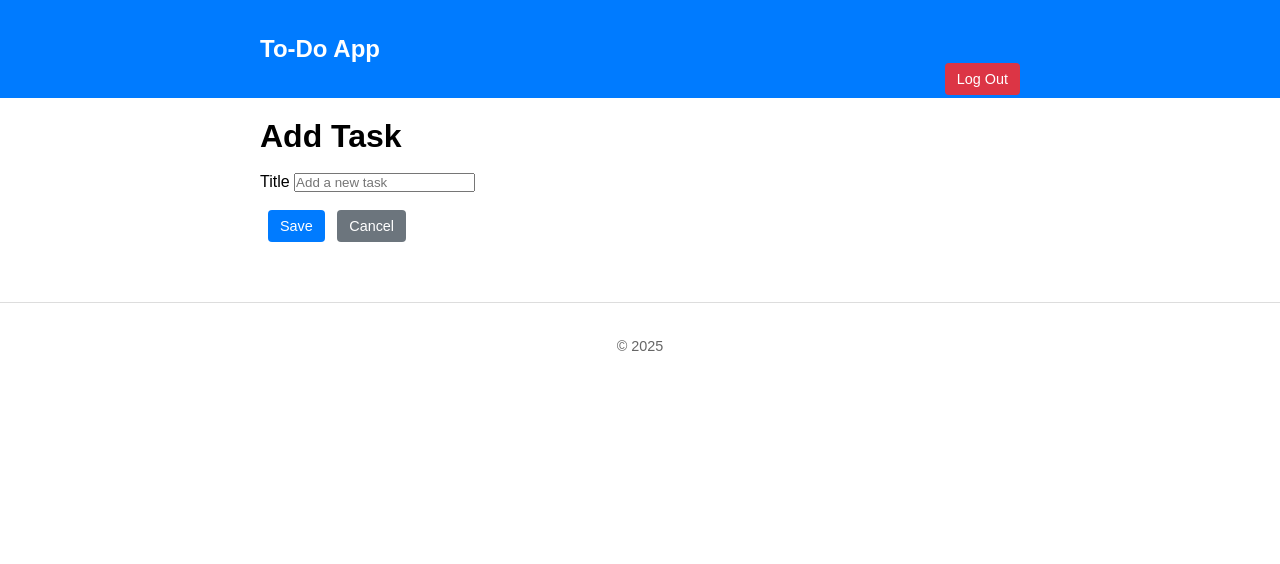
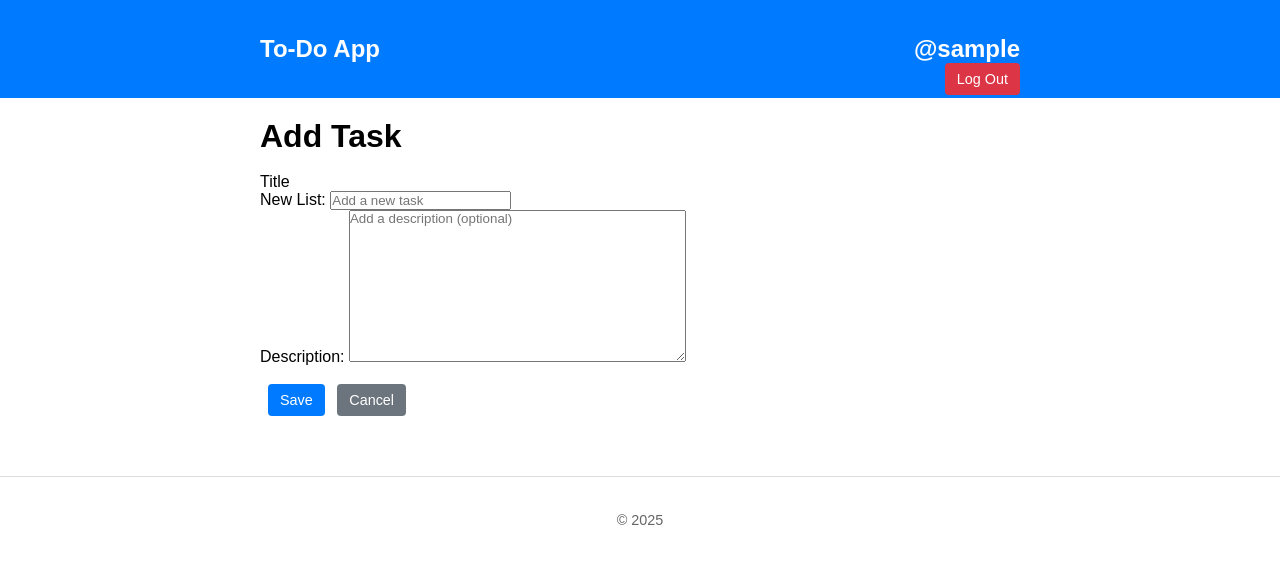
Before and after one commit to ab-wap/ToDo-app-Django, a Django app: page /add/ in a window 1280 px wide. Shown: the top 564 px of the page. Run offline with Django 5.2, Linux system fonts and the light colour scheme; the visitor is signed in with stand-in values (Sample User, id 1).

Commit message:
added fields to models, tied the user with its own data

```diff
--- a/toDoApp/forms.py
+++ b/toDoApp/forms.py
@@ -5,15 +5,20 @@ from .models import Todos
 class TodoForm(forms.ModelForm):
     class Meta:
         model = Todos
-        fields = 'title',
+        fields = ['title', 'description']
         labels = {
             'title' : 'New List',
+            'description': 'Description',
         }
         widgets = {
             'title' : forms.TextInput(attrs={
                 'placeholder': 'Add a new task',
                 'class': 'form-control',
-            })
+            }),
+            'description': forms.Textarea(attrs={
+                'placeholder': 'Add a description (optional)',
+                'class': 'form-control',
+            }),
         }
 
 class RegisterForm(forms.ModelForm):
--- a/toDoApp/models.py
+++ b/toDoApp/models.py
@@ -1,10 +1,14 @@
 from django.db import models
+from django.contrib.auth.models import User
 
 # Create your models here.
 class Todos(models.Model):
-    title = models.CharField(max_length=100)
-    # description = models.TextField()
+    user = models.ForeignKey(User, on_delete=models.CASCADE, default=1)
+    title = models.CharField(max_length=255)
+    description = models.TextField(null=True, blank=True)
     completed = models.BooleanField(default=False)
+    created_at = models.DateTimeField(auto_now_add=True)
+    updated_at = models.DateTimeField(auto_now=True)
 
     def __str__(self):
         return self.title
--- a/toDoApp/static/css/styles.css
+++ b/toDoApp/static/css/styles.css
@@ -19,7 +19,7 @@
   padding: 15px 0;
 }
 
-.navbar .logo {
+.navbar .logo{
   color: white;
   font-size: 1.5rem;
   font-weight: bold;
--- a/toDoApp/templates/base.html
+++ b/toDoApp/templates/base.html
@@ -13,10 +13,11 @@
       <div class="container">
         <a href="{% url 'home' %}" class="logo">To-Do App</a>
         {% if user.is_authenticated %}
-            <form action="{% url 'logout' %}" method="POST">
-            {% csrf_token %}
-            <button type="submit" class="btn btn-danger" style="float:right">Log Out</button>
-            </form>
+          <p class="logo" style="float:right;">@{{ user.username }}</p>
+          <form action="{% url 'logout' %}" method="POST">
+          {% csrf_token %}
+          <button type="submit" class="btn btn-danger" style="float:right">Log Out</button>
+          </form>
         {% endif %}
       </div>
     </nav>
--- a/toDoApp/templates/home.html
+++ b/toDoApp/templates/home.html
@@ -25,7 +25,7 @@
       {% endfor %}
     </ul>
   {% else %}
-    <p>No tasks yet! Add one above.</p>
+  <p><br>No tasks yet! Add one above.</p>
   {% endif %}
 {% endblock %}
 
--- a/toDoApp/templates/list_form.html
+++ b/toDoApp/templates/list_form.html
@@ -9,7 +9,7 @@
     {% csrf_token %}
     <div class="form-group">
       <label for="id_title">Title</label>
-      {{ form.title }}
+      {{ form }}
     </div>
     {% comment %} <div class="form-group">
       <label for="id_due_date">Due Date</label>
--- a/toDoApp/views.py
+++ b/toDoApp/views.py
@@ -10,7 +10,7 @@ from .models import Todos
 # Create your views here.
 @login_required(login_url='login')
 def home_view(request):
-    todos = Todos.objects.all()
+    todos = Todos.objects.filter(user=request.user).order_by('-updated_at')
     return render(request, 'home.html', {'todos': todos})
 
 @login_required(login_url='login')
@@ -19,13 +19,17 @@ def add_view(request):
     if request.method == 'POST':
         form = TodoForm(request.POST)
         if form.is_valid():
-            form.save()
+            todo = form.save(commit=False)
+            todo.user = request.user
+            todo.save()
             return redirect('home')
     return render(request, 'list_form.html', {'form': form, 'headline':'Add Task'})
 
 @login_required(login_url='login')
 def delete_view(request, todo_id):
-    todo = Todos.objects.get(id=todo_id)
+    todo = Todos.objects.get(id=todo_id, user=request.user)
+    if not todo:
+        return redirect('home')
     if request.method == 'POST':
         todo.delete()
         return redirect('home')
@@ -33,7 +37,9 @@ def delete_view(request, todo_id):
 
 @login_required(login_url='login')
 def update_view(request, todo_id):
-    todo = Todos.objects.get(id=todo_id)
+    todo = Todos.objects.get(id=todo_id, user=request.user)
+    if not todo:
+        return redirect('home')
     form = TodoForm(instance=todo)
     if request.method == 'POST':
         form = TodoForm(request.POST, instance=todo)
```
Also changed, not shown: toDoApp/migrations/0002_todos_created_at_todos_description_todos_updated_at_and_more.py (added).
